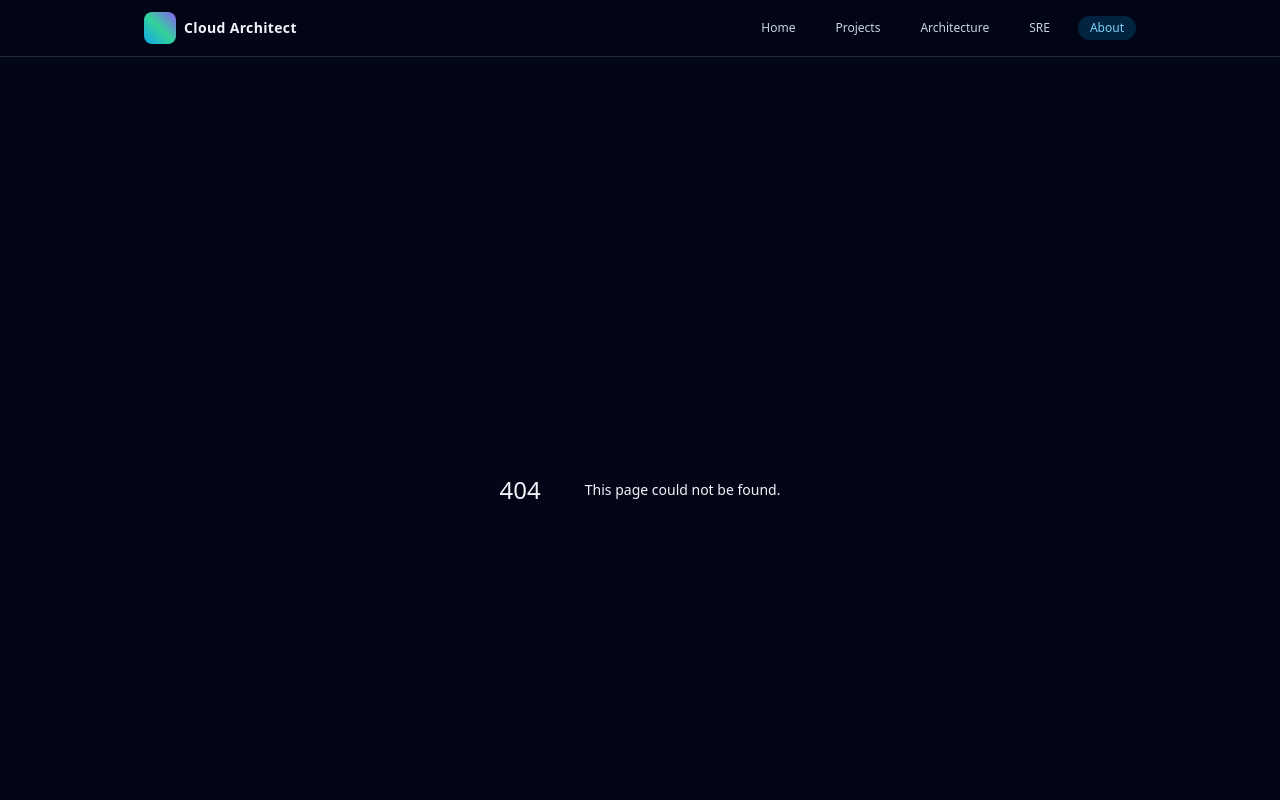
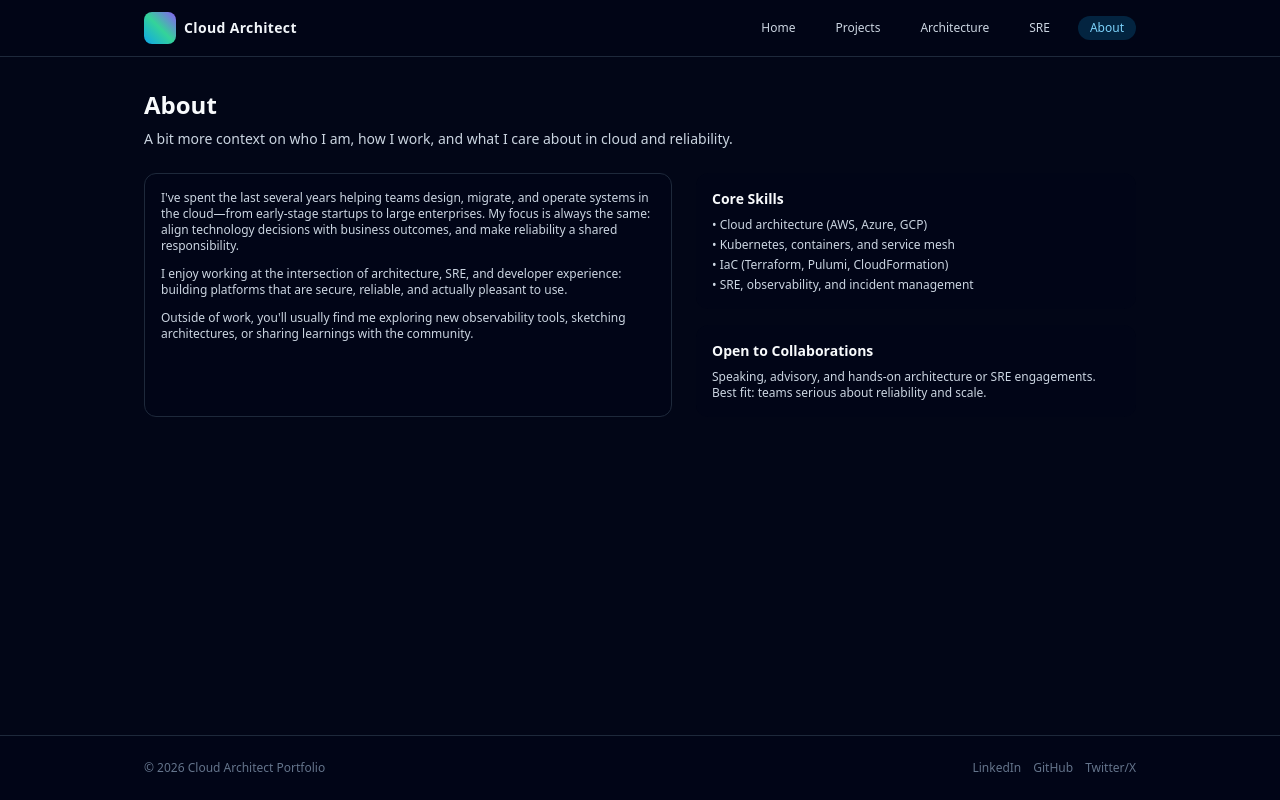
Before and after one commit to SolutionsByAbhi/cloud-architect-portfolio, a Next.js app: page /about in a window 1280 px wide. Before the commit this address had no page. Shown: the top 800 px of the page. Built offline with nearby package versions, Linux system fonts and the light colour scheme.

Commit message:
Create page.tsx

```diff
--- /dev/null
+++ b/app/about/page.tsx
@@ -0,0 +1,58 @@
+export default function AboutPage() {
+  return (
+    <section className="space-y-6">
+      <div>
+        <h1 className="text-2xl font-semibold text-slate-50">About</h1>
+        <p className="mt-2 text-sm text-slate-300">
+          A bit more context on who I am, how I work, and what I care about in
+          cloud and reliability.
+        </p>
+      </div>
+
+      <div className="grid gap-6 md:grid-cols-[1.2fr,1fr]">
+        <div className="rounded-xl border border-slate-800 bg-slate-950/80 p-4 text-xs text-slate-300">
+          <p>
+            I&apos;ve spent the last several years helping teams design,
+            migrate, and operate systems in the cloud—from early-stage startups
+            to large enterprises. My focus is always the same: align technology
+            decisions with business outcomes, and make reliability a shared
+            responsibility.
+          </p>
+          <p className="mt-3">
+            I enjoy working at the intersection of architecture, SRE, and
+            developer experience: building platforms that are secure, reliable,
+            and actually pleasant to use.
+          </p>
+          <p className="mt-3">
+            Outside of work, you&apos;ll usually find me exploring new
+            observability tools, sketching architectures, or sharing learnings
+            with the community.
+          </p>
+        </div>
+
+        <div className="space-y-4 text-xs">
+          <div className="rounded-xl bg-slate-950/80 p-4">
+            <h2 className="text-sm font-semibold text-slate-50">
+              Core Skills
+            </h2>
+            <ul className="mt-2 space-y-1 text-slate-300">
+              <li>• Cloud architecture (AWS, Azure, GCP)</li>
+              <li>• Kubernetes, containers, and service mesh</li>
+              <li>• IaC (Terraform, Pulumi, CloudFormation)</li>
+              <li>• SRE, observability, and incident management</li>
+            </ul>
+          </div>
+          <div className="rounded-xl bg-slate-950/80 p-4">
+            <h2 className="text-sm font-semibold text-slate-50">
+              Open to Collaborations
+            </h2>
+            <p className="mt-2 text-slate-300">
+              Speaking, advisory, and hands-on architecture or SRE engagements.
+              Best fit: teams serious about reliability and scale.
+            </p>
+          </div>
+        </div>
+      </div>
+    </section>
+  );
+}
```
